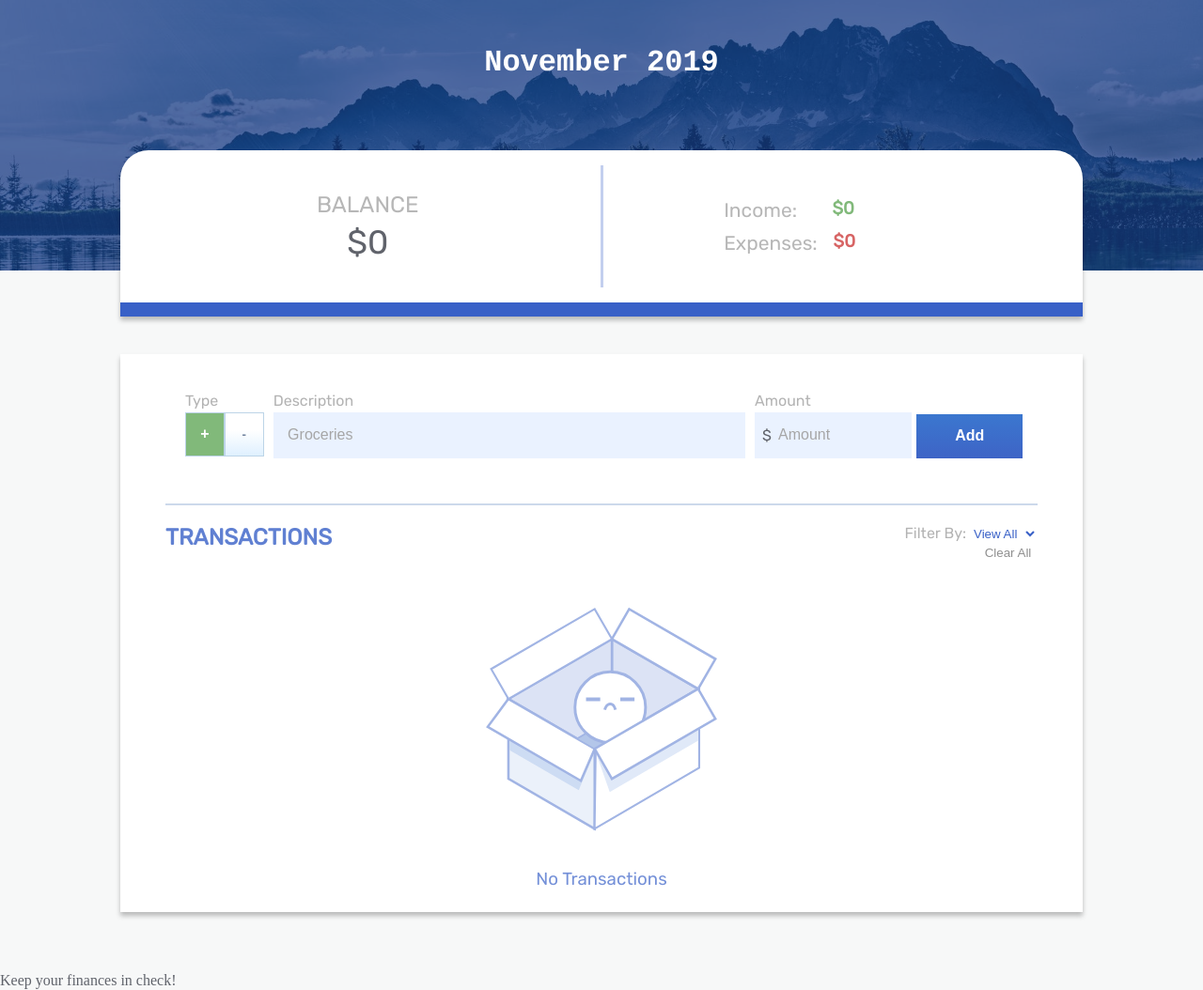
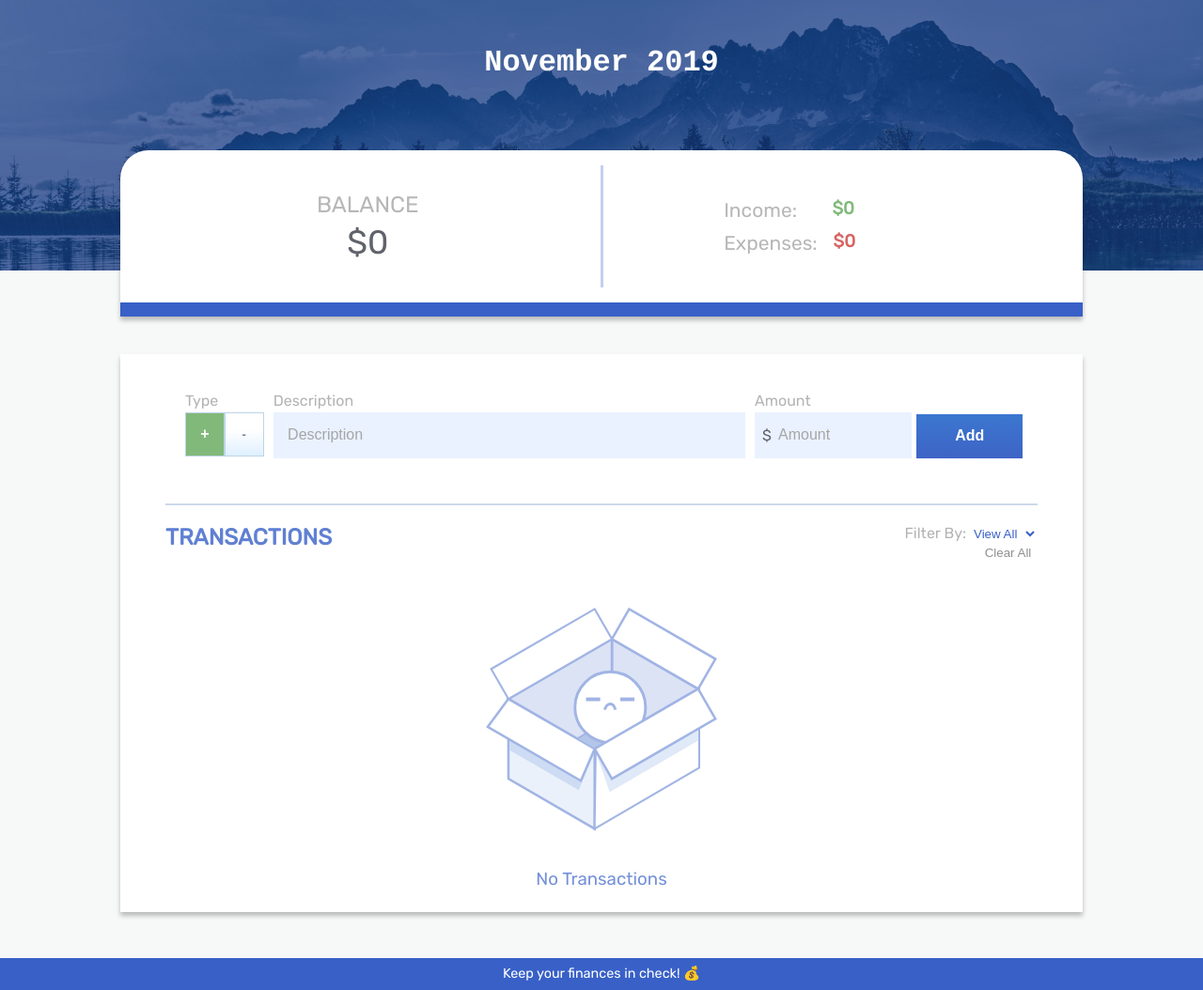
Before and after one commit to janet-yu/budget_app, a website built with webpack: page src/index.html in a window 1280 px wide. Shown: the whole page at 94% size. Built offline with nearby package versions, Linux system fonts and the light colour scheme.

Commit message:
Added .gitignorefile and fixed footer

```diff
--- a/src/index.html
+++ b/src/index.html
@@ -17,6 +17,7 @@
     </header>
 
     <!-- Input for transaction, transactions entries -->
+    <div class="main-container">
       <main>
         <div class="finances-container">
           <div class="finances-container__balance">
@@ -56,7 +57,7 @@
               </div>
               <div class="input-transaction__description l-input-group">
                 <label for="description">Description</label>
-              <input class="input-transaction__desc-val" type="text" name="description" placeholder="Groceries">
+                <input class="input-transaction__desc-val" type="text" name="description" placeholder="Description">
               </div>
               <div class="input-transaction__amount l-input-group">
                 <label for="amount">Amount</label>
@@ -102,7 +103,9 @@
         </div>
       </main>
       <footer>
-      <div>Keep your finances in check!</div>
+        <p>Keep your finances in check! 💰</p>
       </footer>
+    </div>
+
 </body>
 </html>
```
Also changed, not shown: src/js/index.js (+0 -11 lines), dist/css/style.css, dist/index.html, dist/style.scss, 2 other files. Lines whose indentation alone changed are shown as unchanged.
